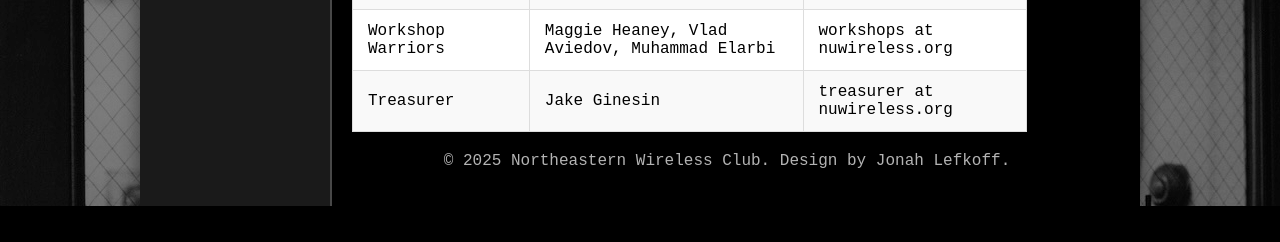
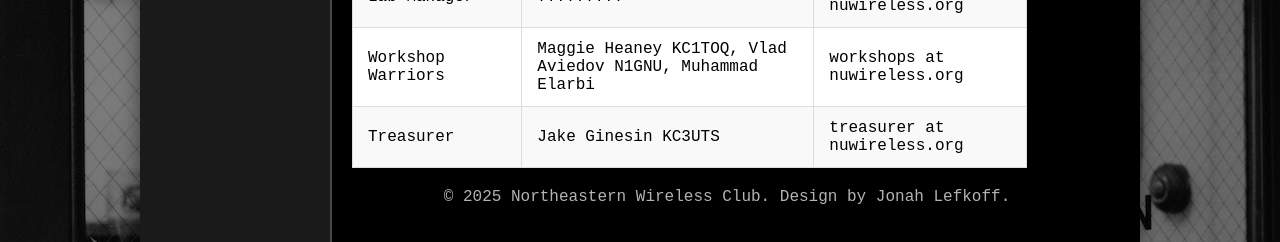
Before and after one commit to jlefkoff/NUWireless-Site, an Eleventy site: page pages/eboard.md in a window 1280 px wide. Shown: the part 944-1186 px from the top of the page. Before the commit the page ends 1150 px from the top, so only its background shows below. Built offline with nearby package versions, Linux system fonts and the light colour scheme; Eleventy itself is replaced by a stand-in of ours; files that its build step writes are made by us from their sources.

Commit message:
added callsigns

```diff
--- a/pages/eboard.md
+++ b/pages/eboard.md
@@ -21,5 +21,5 @@
 | Ham Guru | Jacy Hoffmann KC1SZV | `treasurer at nuwireless.org` |
 | Outreach Coordinator | ????????? | `outreach at nuwireless.org` |
 | Lab Manager | ????????? | `lab at nuwireless.org` |
-| Workshop Warriors | Maggie Heaney, Vlad Aviedov, Muhammad Elarbi | `workshops at nuwireless.org` |
-| Treasurer | Jake Ginesin | `treasurer at nuwireless.org` |
+| Workshop Warriors | Maggie Heaney KC1TOQ, Vlad Aviedov N1GNU, Muhammad Elarbi | `workshops at nuwireless.org` |
+| Treasurer | Jake Ginesin KC3UTS | `treasurer at nuwireless.org` |
```
